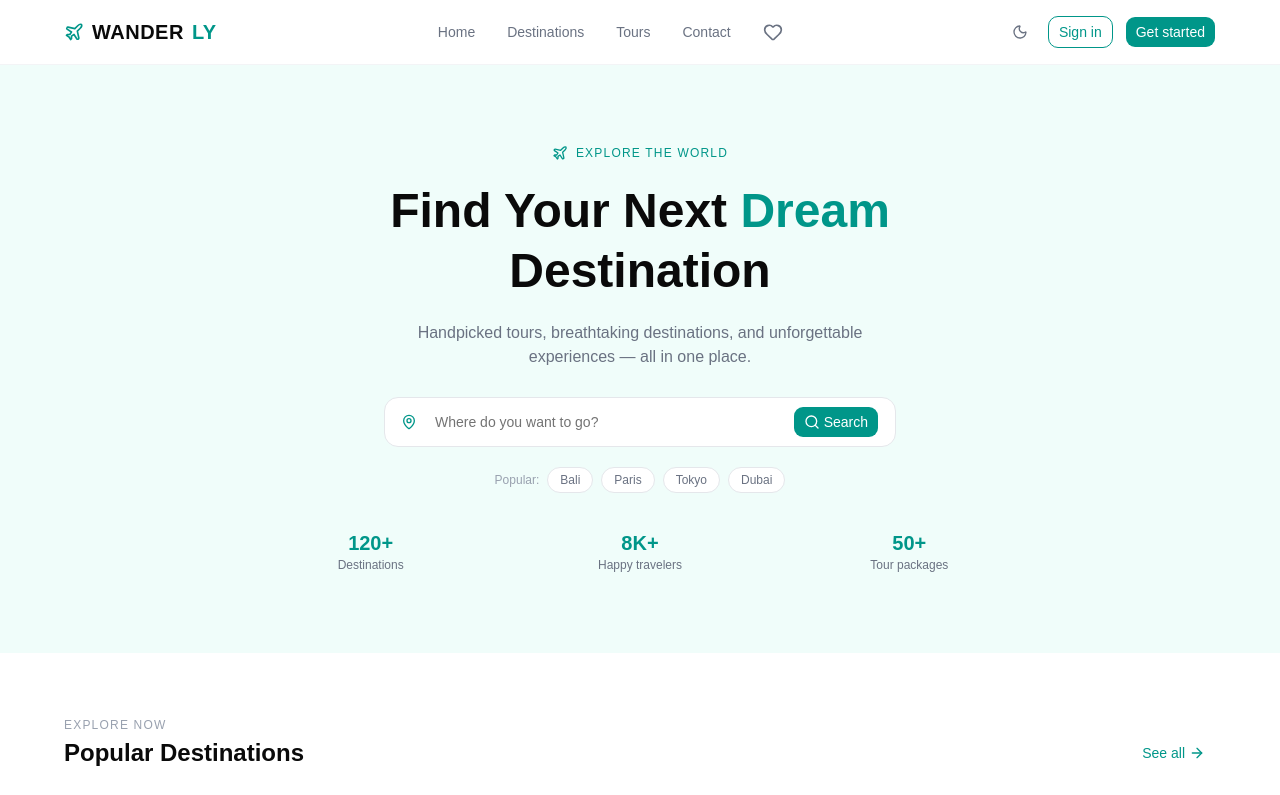
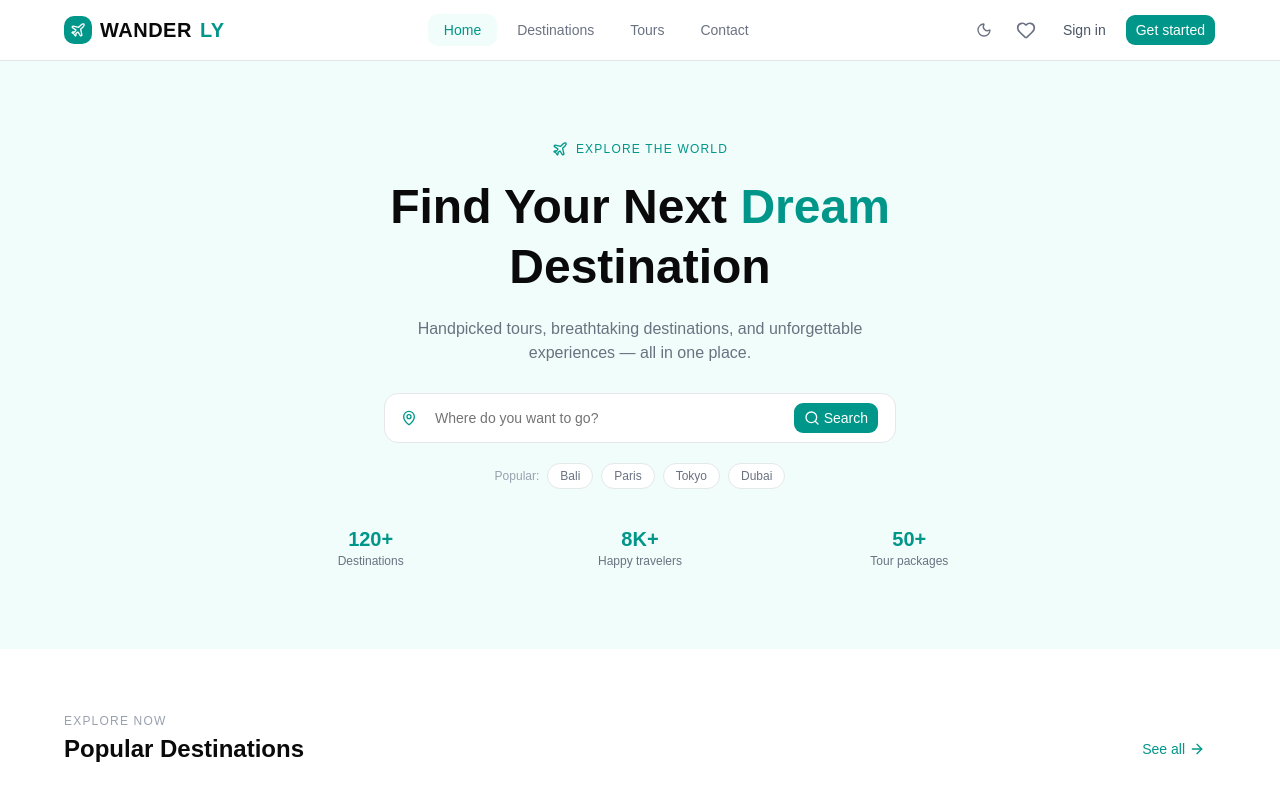
Before and after one commit to myatmonphyusin2022-spec/WANDERLY, a React (Vite) app: page / in a window 1280 px wide. Shown: the top 795 px of the page. Built offline with nearby package versions, Linux system fonts and the light colour scheme.

Commit message:
Updated TourDetail and Navbar

```diff
--- a/src/components/Navbar.jsx
+++ b/src/components/Navbar.jsx
@@ -1,11 +1,11 @@
 import { useState } from "react";
-import { Link } from "react-router-dom";
+import { Link, useLocation } from "react-router-dom";
 import { Button } from "./ui/button";
 import { Input } from "./ui/input";
-import DarkMode from "./DarkMode";
 import { Sheet, SheetContent, SheetTrigger } from "./ui/sheet";
 import { Dialog, DialogContent, DialogHeader, DialogTitle } from "./ui/dialog";
 import { Menu, Plane, Mail, Lock, User, CheckCircle } from "../icons";
+import DarkMode from "./DarkMode";
 import { useWishlist } from "../context/WishlistContext";
 import { Heart } from "../icons";
 
@@ -16,14 +16,14 @@ function Navbar() {
   const [registerDone, setRegisterDone] = useState(false);
   const [signInError, setSignInError] = useState("");
   const [registerError, setRegisterError] = useState("");
-  const { wishlist } = useWishlist();
-
   const [signInForm, setSignInForm] = useState({ email: "", password: "" });
   const [registerForm, setRegisterForm] = useState({
     name: "",
     email: "",
     password: "",
   });
+  const { wishlist } = useWishlist();
+  const location = useLocation();
 
   const handleSignIn = () => {
     if (!signInForm.email || !signInForm.password) {
@@ -43,74 +43,65 @@ function Navbar() {
     setRegisterDone(true);
   };
 
+  const navLinks = [
+    { label: "Home", path: "/" },
+    { label: "Destinations", path: "/destinations" },
+    { label: "Tours", path: "/tours" },
+    { label: "Contact", path: "/contact" },
+  ];
+
   return (
-    <nav className="bg-white border-b border-gray-100 px-6 py-4 sticky top-0 z-50">
+    <nav className="bg-background/80 backdrop-blur-md border-b border-border px-6 py-3 sticky top-0 z-50">
       <div className="max-w-6xl mx-auto flex justify-between items-center">
         {/* Logo */}
         <Link
           to="/"
           className="text-xl font-bold tracking-wide flex items-center gap-2"
         >
-          <Plane className="text-teal-600 w-5 h-5" />
+          <div className="bg-teal-600 rounded-lg p-1.5">
+            <Plane className="text-white w-4 h-4" />
+          </div>
           WANDER<span className="text-teal-600">LY</span>
         </Link>
 
         {/* Desktop links */}
-        <ul className="hidden md:flex gap-8 list-none items-center">
-          <li>
+        <ul className="hidden md:flex gap-1 list-none">
+          {navLinks.map((link) => (
+            <li key={link.path}>
               <Link
-              to="/"
-              className="text-sm text-gray-500 hover:text-teal-600 transition"
+                to={link.path}
+                className={`text-sm px-4 py-2 rounded-lg transition ${
+                  location.pathname === link.path
+                    ? "bg-teal-50 text-teal-600 font-medium"
+                    : "text-gray-500 hover:text-teal-600 hover:bg-gray-50"
+                }`}
               >
-              Home
+                {link.label}
               </Link>
             </li>
-          <li>
-            <Link
-              to="/destinations"
-              className="text-sm text-gray-500 hover:text-teal-600 transition"
-            >
-              Destinations
-            </Link>
-          </li>
-          <li>
-            <Link
-              to="/tours"
-              className="text-sm text-gray-500 hover:text-teal-600 transition"
-            >
-              Tours
-            </Link>
-          </li>
-          <li>
-            <Link
-              to="/contact"
-              className="text-sm text-gray-500 hover:text-teal-600 transition"
-            >
-              Contact
-            </Link>
-          </li>
-          <li>
+          ))}
+        </ul>
+
+        {/* Desktop right side */}
+        <div className="hidden md:flex gap-2 items-center">
+          <DarkMode />
+
+          {/* Wishlist */}
           <Link
             to="/wishlist"
-              className="relative flex items-center text-gray-500 hover:text-red-500 transition"
+            className="relative flex items-center justify-center w-9 h-9 rounded-lg hover:bg-gray-50 transition text-gray-500 hover:text-red-500"
           >
             <Heart className="w-5 h-5" />
             {wishlist.length > 0 && (
-                <span className="absolute -top-2 -right-2 bg-red-500 text-white text-xs rounded-full w-4 h-4 flex items-center justify-center">
+              <span className="absolute -top-1 -right-1 bg-red-500 text-white text-xs rounded-full w-4 h-4 flex items-center justify-center">
                 {wishlist.length}
               </span>
             )}
           </Link>
-          </li>
-        </ul>
 
-        {/* Desktop buttons */}
-        {/* Desktop buttons */}
-        <div className="hidden md:flex gap-3 items-center">
-          <DarkMode />
           <Button
-            variant="outline"
-            className="text-teal-600 border-teal-600 hover:bg-teal-50"
+            variant="ghost"
+            className="text-gray-600 hover:text-teal-600 text-sm"
             onClick={() => {
               setSignInOpen(true);
               setSignInDone(false);
@@ -120,7 +111,7 @@ function Navbar() {
             Sign in
           </Button>
           <Button
-            className="bg-teal-600 hover:bg-teal-700 text-white"
+            className="bg-teal-600 hover:bg-teal-700 text-white text-sm rounded-lg"
             onClick={() => {
               setGetStartedOpen(true);
               setRegisterDone(false);
@@ -138,46 +129,56 @@ function Navbar() {
               <Menu className="w-5 h-5" />
             </Button>
           </SheetTrigger>
-          <SheetContent side="right" className="w-64">
+          <SheetContent side="right" className="w-72">
             <div className="flex flex-col gap-6 mt-10">
+              {/* Logo */}
               <Link
                 to="/"
                 className="text-xl font-bold tracking-wide flex items-center gap-2"
               >
-                <Plane className="text-teal-600 w-5 h-5" />
+                <div className="bg-teal-600 rounded-lg p-1.5">
+                  <Plane className="text-white w-4 h-4" />
+                </div>
                 WANDER<span className="text-teal-600">LY</span>
               </Link>
+
+              {/* Links */}
+              <div className="flex flex-col gap-1">
+                {navLinks.map((link) => (
                   <Link
-                to="/"
-                className="text-sm text-gray-500 hover:text-teal-600"
+                    key={link.path}
+                    to={link.path}
+                    className={`text-sm px-4 py-2.5 rounded-lg transition ${
+                      location.pathname === link.path
+                        ? "bg-teal-50 text-teal-600 font-medium"
+                        : "text-gray-500 hover:text-teal-600 hover:bg-gray-50"
+                    }`}
                   >
-                Home
+                    {link.label}
                   </Link>
+                ))}
                 <Link
-                to="/destinations"
-                className="text-sm text-gray-500 hover:text-teal-600"
+                  to="/wishlist"
+                  className="text-sm px-4 py-2.5 rounded-lg text-gray-500 hover:text-teal-600 hover:bg-gray-50 flex items-center gap-2"
                 >
-                Destinations
+                  <Heart className="w-4 h-4" />
+                  Wishlist
+                  {wishlist.length > 0 && (
+                    <span className="bg-red-500 text-white text-xs rounded-full w-4 h-4 flex items-center justify-center ml-auto">
+                      {wishlist.length}
+                    </span>
+                  )}
                 </Link>
-              <Link
-                to="/tours"
-                className="text-sm text-gray-500 hover:text-teal-600"
-              >
-                Tours
-              </Link>
-              <Link
-                to="/contact"
-                className="text-sm text-gray-500 hover:text-teal-600"
-              >
-                Contact
-              </Link>
+              </div>
 
-              {/* Dark mode toggle */}
+              {/* Dark mode */}
               <div className="flex items-center justify-between border border-gray-100 rounded-lg px-3 py-2">
                 <span className="text-sm text-gray-500">Dark mode</span>
                 <DarkMode />
               </div>
 
+              {/* Buttons */}
+              <div className="flex flex-col gap-3">
                 <Button
                   variant="outline"
                   className="text-teal-600 border-teal-600 w-full"
@@ -200,6 +201,7 @@ function Navbar() {
                   Get started
                 </Button>
               </div>
+            </div>
           </SheetContent>
         </Sheet>
       </div>
@@ -209,7 +211,9 @@ function Navbar() {
         <DialogContent className="sm:max-w-md">
           <DialogHeader>
             <DialogTitle className="flex items-center gap-2 text-xl">
-              <Plane className="text-teal-600 w-5 h-5" />
+              <div className="bg-teal-600 rounded-lg p-1.5">
+                <Plane className="text-white w-4 h-4" />
+              </div>
               Sign in to Wanderly
             </DialogTitle>
           </DialogHeader>
@@ -291,7 +295,9 @@ function Navbar() {
         <DialogContent className="sm:max-w-md">
           <DialogHeader>
             <DialogTitle className="flex items-center gap-2 text-xl">
-              <Plane className="text-teal-600 w-5 h-5" />
+              <div className="bg-teal-600 rounded-lg p-1.5">
+                <Plane className="text-white w-4 h-4" />
+              </div>
               Create your account
             </DialogTitle>
           </DialogHeader>
```
Also changed, not shown: src/pages/TourDteail.jsx (added, +229 -0 lines). Lines whose indentation alone changed are shown as unchanged.
